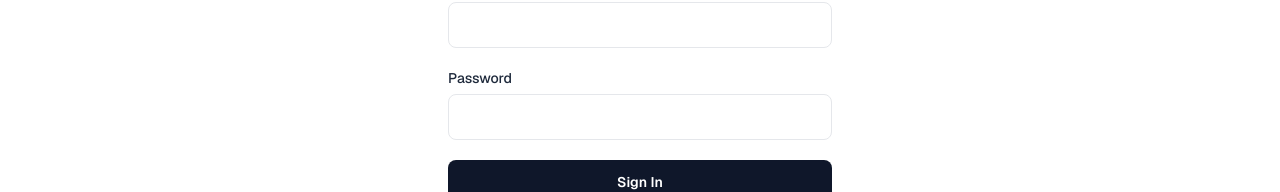
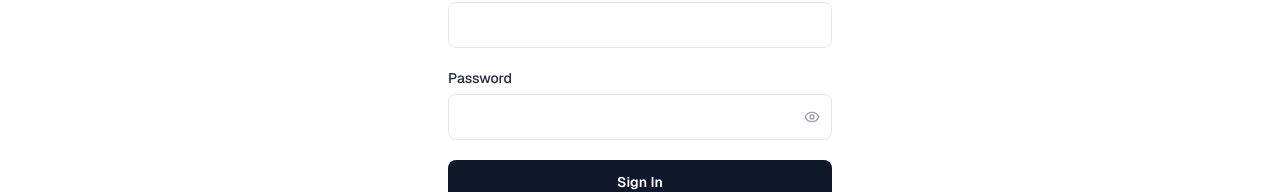
Before and after one commit to steinbros1012/nexus-nc-politics, a Next.js app: page /auth/login in a window 1280 px wide. Shown: the part 353-545 px from the top of the page. Built offline with nearby package versions, Linux system fonts and the light colour scheme.

Commit message:
feat: add show/hide password toggle on admin login

```diff
--- a/src/app/auth/login/page.tsx
+++ b/src/app/auth/login/page.tsx
@@ -3,7 +3,7 @@
 import { useState } from "react";
 import { signIn } from "next-auth/react";
 import { useRouter } from "next/navigation";
-import { Lock } from "lucide-react";
+import { Lock, Eye, EyeOff } from "lucide-react";
 
 export default function LoginPage() {
   const router = useRouter();
@@ -11,6 +11,7 @@
   const [password, setPassword] = useState("");
   const [error, setError] = useState("");
   const [loading, setLoading] = useState(false);
+  const [showPassword, setShowPassword] = useState(false);
 
   async function handleSubmit(e: React.FormEvent) {
     e.preventDefault();
@@ -70,14 +71,24 @@
             <label className="block text-sm font-medium mb-1.5 text-foreground">
               Password
             </label>
+            <div className="relative">
               <input
-              type="password"
+                type={showPassword ? "text" : "password"}
                 value={password}
                 onChange={(e) => setPassword(e.target.value)}
                 required
-              className={inputClass}
+                className={inputClass + " pr-11"}
                 autoComplete="current-password"
               />
+              <button
+                type="button"
+                onClick={() => setShowPassword((v) => !v)}
+                className="absolute right-3 top-1/2 -translate-y-1/2 text-gray-400 hover:text-gray-600 transition-colors"
+                tabIndex={-1}
+              >
+                {showPassword ? <EyeOff className="w-4 h-4" /> : <Eye className="w-4 h-4" />}
+              </button>
+            </div>
           </div>
 
           {error && (
```
Lines whose indentation alone changed are shown as unchanged.
